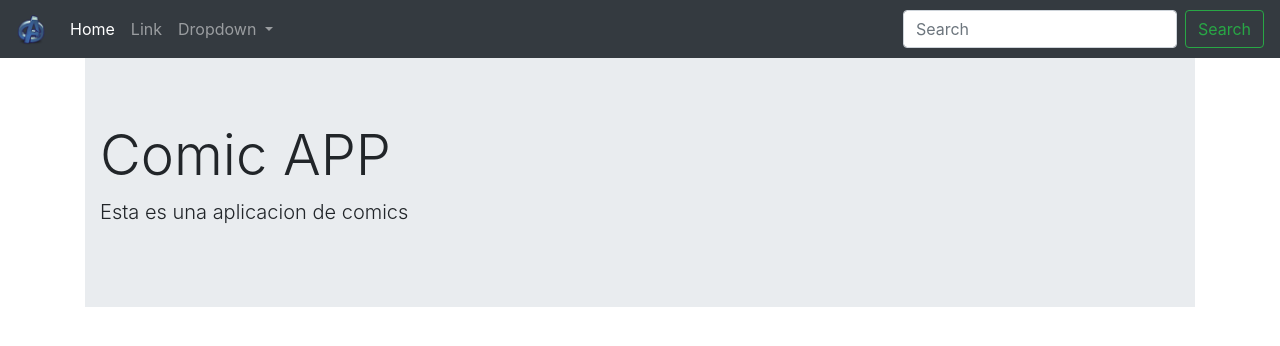
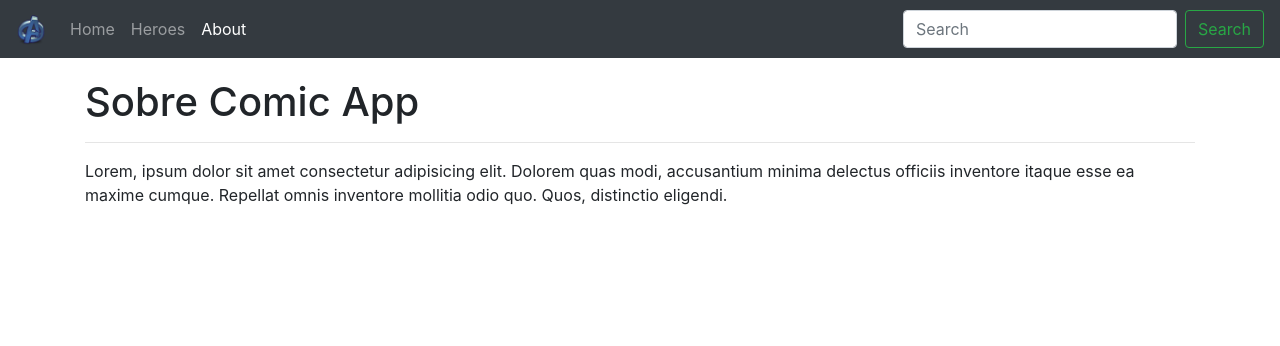
Before and after one commit to Deflinger/Test02-Angular, an Angular app: page /about in a window 1280 px wide. Before the commit this address led to /home. Shown: the top 346 px of the page. Built offline with nearby package versions, Linux system fonts and the light colour scheme.

Commit message:
Animations and routing

```diff
--- a/src/app/app.component.html
+++ b/src/app/app.component.html
@@ -2,7 +2,7 @@
 
 </app-navbar>
 
-<div class="container">
+<div class="container main-container">
 
     <router-outlet></router-outlet>
 
--- a/src/app/app.routes.ts
+++ b/src/app/app.routes.ts
@@ -1,10 +1,14 @@
 import { NgModule } from '@angular/core';
 import { RouterModule, Routes } from '@angular/router';
 import { HomeComponent } from './components/home/home.component';
+import { AboutComponent } from './components/about/about.component';
+import { HeroesComponent } from './components/heroes/heroes.component';
 
 
 const APP_ROUTES: Routes = [
     { path: 'home', component: HomeComponent },
+    { path: 'about', component: AboutComponent },
+    { path: 'heroes', component: HeroesComponent },
     { path: '**', pathMatch: 'full', redirectTo: 'home'}
 ];
 
--- a/src/app/components/about/about.component.html
+++ b/src/app/components/about/about.component.html
@@ -1 +1,5 @@
-<p>about works!</p>
+<h1 class="animated fadeIn fast">Sobre Comic App</h1>
+<hr>
+<p class="animated fadeIn">
+    Lorem, ipsum dolor sit amet consectetur adipisicing elit. Dolorem quas modi, accusantium minima delectus officiis inventore itaque esse ea maxime cumque. Repellat omnis inventore mollitia odio quo. Quos, distinctio eligendi.
+</p>
--- a/src/app/components/home/home.component.html
+++ b/src/app/components/home/home.component.html
@@ -1,4 +1,4 @@
-<div class="jumbotron jumbotron-fluid">
+<div class="jumbotron jumbotron-fluid animated fadeIn fast">
 
 
     <div class="container">
--- a/src/app/components/shared/navbar/navbar.component.html
+++ b/src/app/components/shared/navbar/navbar.component.html
@@ -9,23 +9,18 @@
 
     <div class="collapse navbar-collapse" id="navbarSupportedContent">
         <ul class="navbar-nav mr-auto">
-            <li class="nav-item active">
-                <a class="nav-link" href="#">Home </a>
+
+            <!-- ACTIVE -->
+            <li class="nav-item" routerLinkActive="active">
+                <a class="nav-link" [routerLink]="['home']"> Home </a>
             </li>
-            <li class="nav-item">
-                <a class="nav-link" href="#">Link</a>
+            <li class="nav-item" routerLinkActive="active">
+                <a class="nav-link" [routerLink]="['heroes']">Heroes </a>
             </li>
-            <li class="nav-item dropdown">
-                <a class="nav-link dropdown-toggle" href="#" id="navbarDropdown" role="button" data-toggle="dropdown" aria-haspopup="true" aria-expanded="false">
-            Dropdown
-          </a>
-                <div class="dropdown-menu" aria-labelledby="navbarDropdown">
-                    <a class="dropdown-item" href="#">Action</a>
-                    <a class="dropdown-item" href="#">Another action</a>
-                    <div class="dropdown-divider"></div>
-                    <a class="dropdown-item" href="#">Something else here</a>
-                </div>
+            <li class="nav-item" routerLinkActive="active">
+                <a class="nav-link" [routerLink]="['about']"> About </a>
             </li>
+
 
         </ul>
         <form class="form-inline my-2 my-lg-0">
--- a/src/styles.css
+++ b/src/styles.css
@@ -1 +1,35 @@
 /* You can add global styles to this file, and also import other style files */
+
+.main-container {
+    margin-top: 20px;
+}
+
+
+/*Animaciones*/
+
+.animated {
+    -webkit-animation-duration: 1s;
+    animation-duration: 1s;
+    -webkit-animation-fill-mode: both;
+    animation-fill-mode: both;
+}
+
+.fast {
+    -webkit-animation-duration: 0.4s;
+    animation-duration: 0.4s;
+    -webkit-animation-fill-mode: both;
+    animation-fill-mode: both;
+}
+
+@keyframes fadeIn {
+    from {
+        opacity: 0;
+    }
+    to {
+        opacity: 1;
+    }
+}
+
+.fadeIn {
+    animation-name: fadeIn;
+}
```
